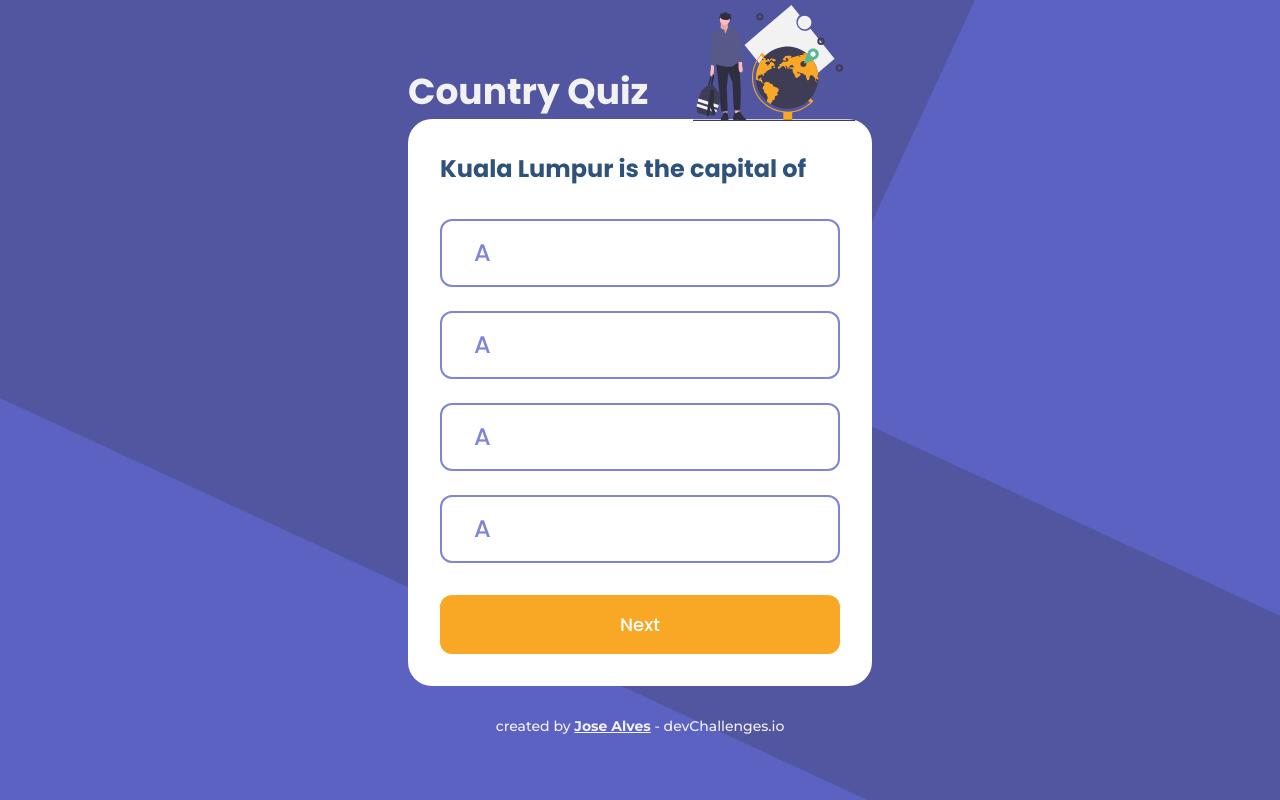
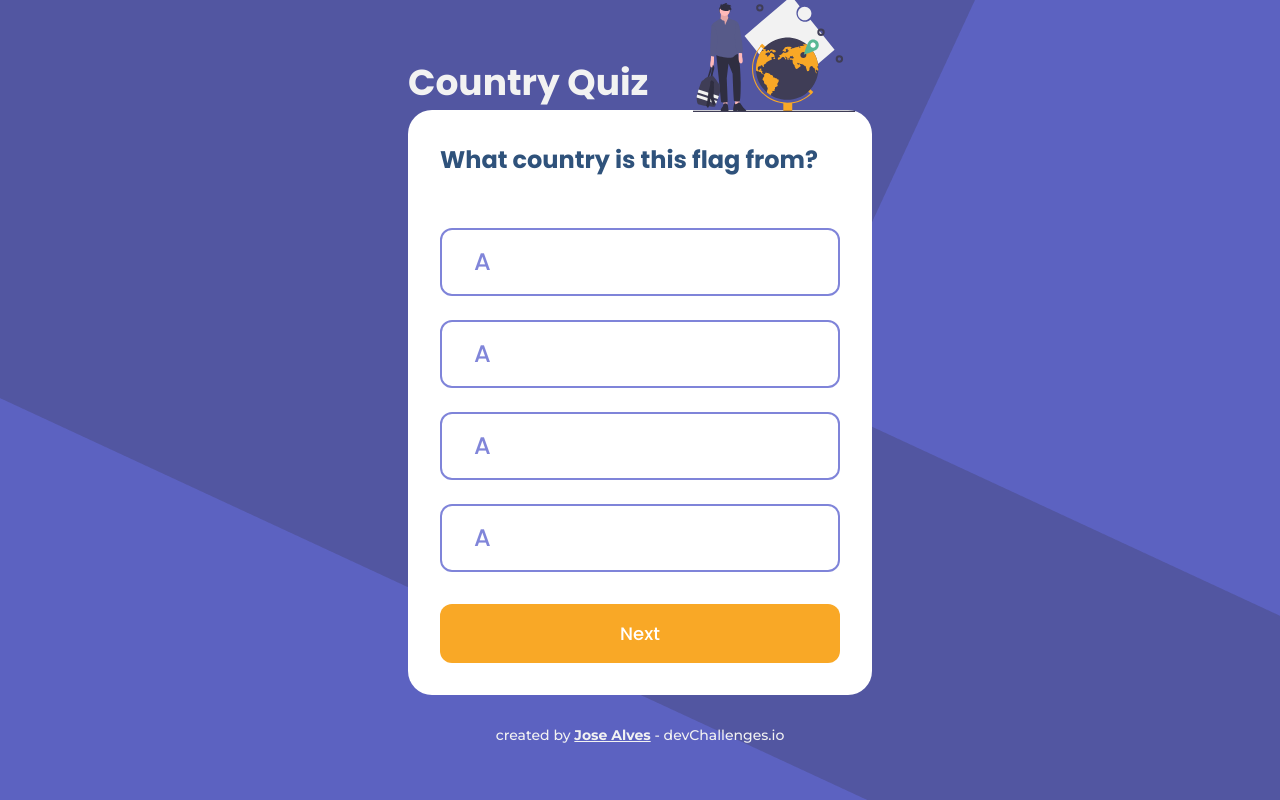
Before and after one commit to hitmaizer/quiz-game, a React (Create React App) app: page / in a window 1280 px wide. Both pictures are taken after a click on the button "Flag Game". Built offline with nearby package versions, Linux system fonts and the light colour scheme.

Commit message:
conditional rendering of flag img needs styling

```diff
--- a/src/components/Question.jsx
+++ b/src/components/Question.jsx
@@ -8,7 +8,10 @@ export default function Question(props) {
             <h1 className="game__title">Country Quiz</h1>
             <img src="images/undraw_adventure_4hum.svg" alt="" className="card__img" />
             <StyledCard>
-                <h3 className="card__title">Kuala Lumpur is the capital of</h3>
+                <h3 className="card__title">{props.state === 1 ? "What country is this flag from?" : "test"}</h3>
+
+                {props.state === 1 &&
+                <img src={props.currentQuestion.flag} alt=""/>}
                 <div className="choices__wrapper flex-col">
                     <Choice currentQuestion={props.currentQuestion}/>
                     <Choice currentQuestion={props.currentQuestion}/>
```
